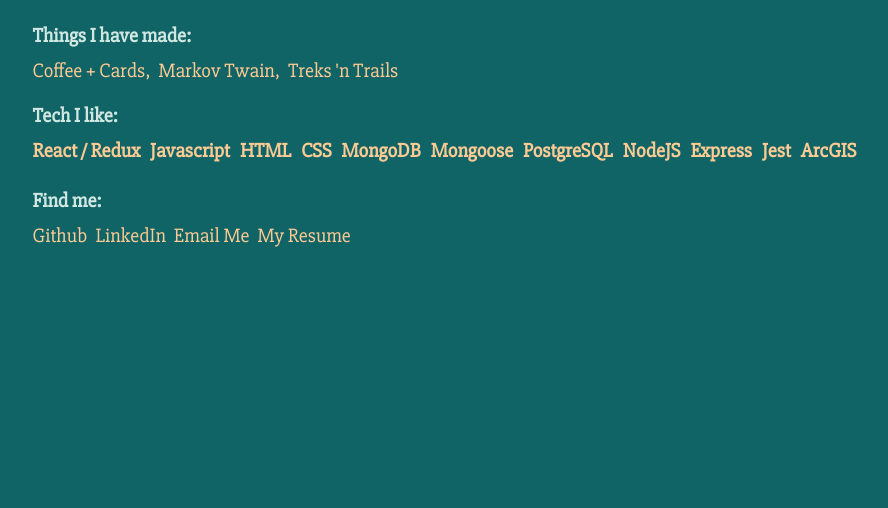
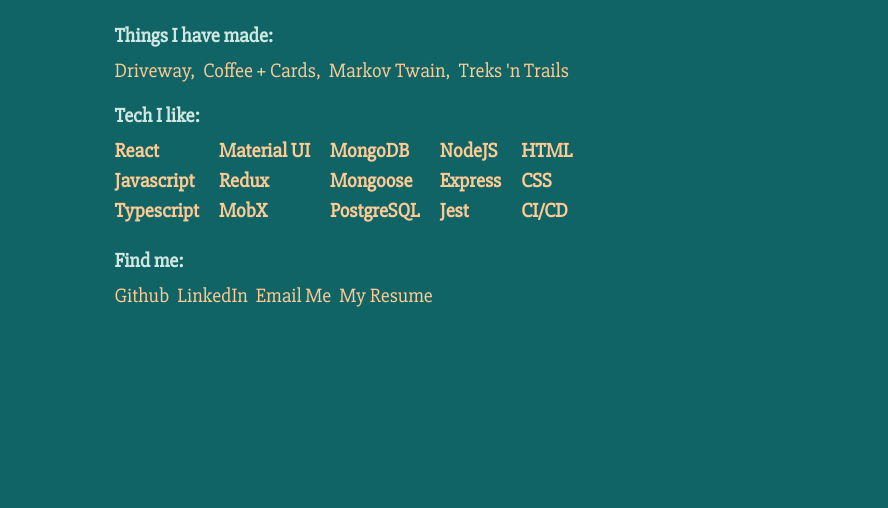
Before and after one commit to jodinkansagor/portfolio-react, a React app: page / in a window 1280 px wide. Shown: the part 308-816 px from the top of the page, without its empty margins (193-1081 px from the left). Built offline with nearby package versions, Linux system fonts and the light colour scheme.

Commit message:
working on updating

```diff
--- a/src/components/NewHome/NewHome.js
+++ b/src/components/NewHome/NewHome.js
@@ -13,7 +13,7 @@
           loop={Infinity}
           wrapper="b"
           steps={[
-            ' a software developer.',
+            ' a software engineer.',
             2000,
             ' a roller derby skater.',
             2000,
--- a/src/components/NewHome/Projects.js
+++ b/src/components/NewHome/Projects.js
@@ -1,5 +1,5 @@
-import React from 'react';
-import styles from './Project.css';
+import React from "react";
+import styles from "./Project.css";
 
 const Projects = () => (
   <section className={styles.project}>
@@ -7,9 +7,18 @@
       <h1>Things I have made: </h1>
     </section>
     <section>
-      <a href="https://coffeepluscardspdx.herokuapp.com" target="_blank">Coffee + Cards,</a>
-      <a href="https://markovtwain.herokuapp.com" target="_blank">Markov Twain,</a>
-      <a href="https://treksntrails.herokuapp.com" target="_blank">Treks &apos;n Trails</a>
+      <a href="https:/www.driveway.com" target="_blank">
+        Driveway,
+      </a>
+      <a href="https://coffeepluscardspdx.herokuapp.com" target="_blank">
+        Coffee + Cards,
+      </a>
+      <a href="https://markovtwain.herokuapp.com" target="_blank">
+        Markov Twain,
+      </a>
+      <a href="https://treksntrails.herokuapp.com" target="_blank">
+        Treks &apos;n Trails
+      </a>
     </section>
   </section>
 );
--- a/src/components/NewHome/Tech.css
+++ b/src/components/NewHome/Tech.css
@@ -37,12 +37,13 @@
     }
 
 
-    .project1, .project2, .project3 {
+    .project {
 
       h1 {
         margin-top: 5px;
         margin-bottom: 5px;
         font-size: 20px;
+        margin-right: 20px
       }
     }
   }
--- a/src/components/NewHome/Tech.js
+++ b/src/components/NewHome/Tech.js
@@ -5,22 +5,30 @@
   <section className={styles.tech}>
     <h1 className={styles.heading}>Tech I like:</h1>
     <section className={styles.techNames}>
-      <section className={styles.project1}>
-        <h1>React / Redux</h1>
+      <section className={styles.project}>
+        <h1>React</h1>
         <h1>Javascript</h1>
-        <h1>HTML</h1>
-        <h1>CSS</h1>
+        <h1>Typescript</h1>
       </section>
-      <section className={styles.project2}>
+      <section className={styles.project}>
+        <h1>Material UI</h1>
+        <h1>Redux</h1>
+        <h1>MobX</h1>
+      </section>
+      <section className={styles.project}>
         <h1>MongoDB</h1>
         <h1>Mongoose</h1>
         <h1>PostgreSQL</h1>
       </section>
-      <section className={styles.project3}>
+      <section className={styles.project}>
         <h1>NodeJS</h1>
         <h1>Express</h1>
         <h1>Jest</h1>
-        <h1>ArcGIS</h1>
+      </section>
+      <section className={styles.project}>
+        <h1>HTML</h1>
+        <h1>CSS</h1>
+        <h1>CI/CD</h1>
       </section>
     </section>
   </section>
```
